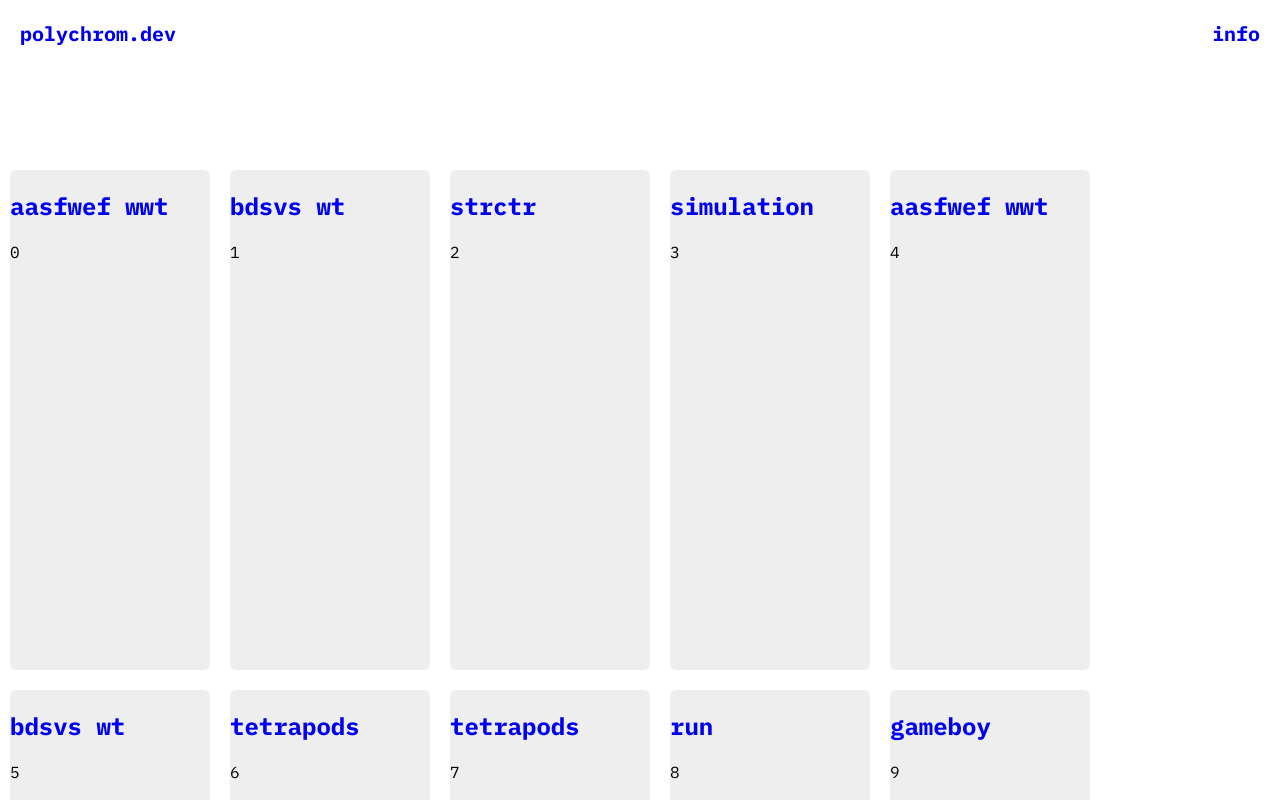
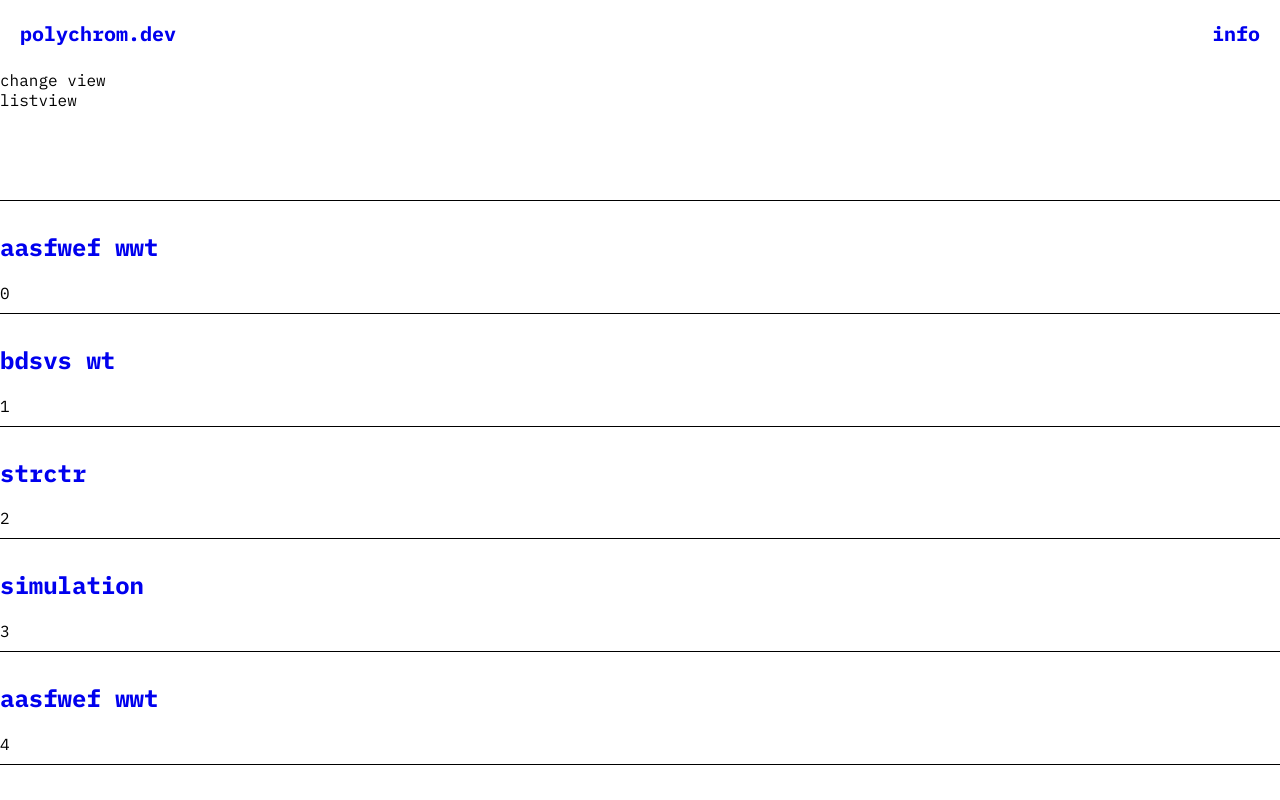
Before and after one commit to polychrom/play.polychrom.dev, an Angular app: page / in a window 1280 px wide. Shown: the top 800 px of the page. Built offline with nearby package versions, Linux system fonts and the light colour scheme.

Commit message:
added list view besides gallery view

```diff
--- a/src/app/gallery/gallery.component.html
+++ b/src/app/gallery/gallery.component.html
@@ -1,6 +1,19 @@
-<div class="gallery_wrapper">
+<div (click)="toggleView()">change view</div>
+
+<div *ngIf='isGalleryView'>galleryview</div>
+<div *ngIf='!isGalleryView'>listview</div>
+
+<div *ngIf='isGalleryView' class="gallery_wrapper">
     <div [routerLink]="['/project/'+ project.project_dir ]" class="gallery_item"
         *ngFor="let project of projects; let i = index">
         <h2><a [routerLink]="['/project/'+ project.project_dir ]">{{ project.title }}</a></h2>{{ i }}
     </div>
 </div>
+
+
+<div *ngIf='!isGalleryView' class="gallery_wrapper">
+    <div [routerLink]="['/project/'+ project.project_dir ]" class="gallery_list"
+        *ngFor="let project of projects; let i = index">
+        <h2><a [routerLink]="['/project/'+ project.project_dir ]">{{ project.title }}</a></h2>{{ i }}
+    </div>
+</div>
--- a/src/app/gallery/gallery.component.scss
+++ b/src/app/gallery/gallery.component.scss
@@ -21,3 +21,15 @@ h2 {
     border-radius: 6px;
     cursor: pointer;
 }
+
+
+.gallery_list {
+    width: 100%;
+    padding: 10px 0;
+    border-bottom: 1px solid #000;
+    cursor: pointer;
+}
+
+.gallery_list:first-child {
+    border-top: 1px solid #000;
+}
--- a/src/app/gallery/gallery.component.ts
+++ b/src/app/gallery/gallery.component.ts
@@ -7,6 +7,9 @@ import { ApiService } from '../api.service';
   styleUrls: ['./gallery.component.scss'],
 })
 export class GalleryComponent implements OnInit {
+  public isGalleryView = false;
+  public isListView = true;
+
   public data: any;
   public projects: any;
   @Input() myData: any;
@@ -20,4 +23,12 @@ export class GalleryComponent implements OnInit {
   }
 
   ngOnInit(): void {}
+
+  toggleView() {
+    if (this.isGalleryView) {
+      this.isGalleryView = false;
+    } else {
+      this.isGalleryView = true;
+    }
+  }
 }
```
